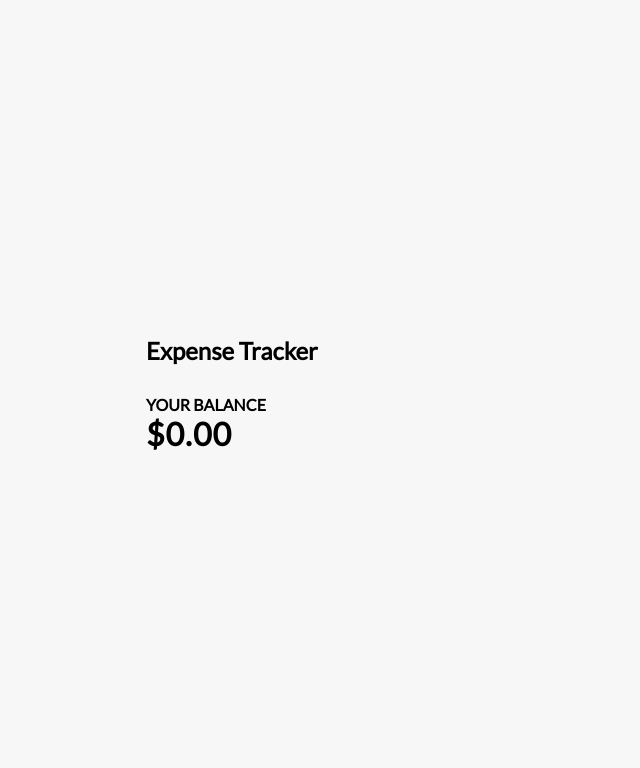
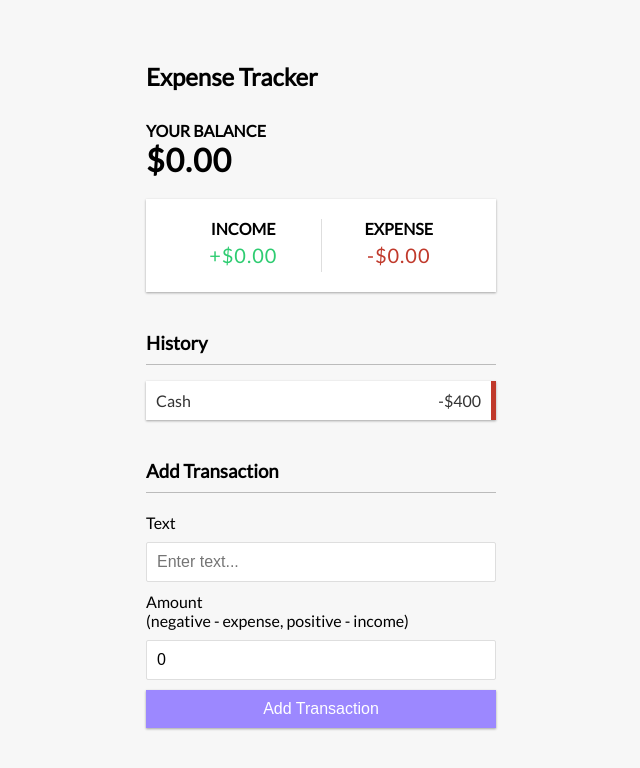
Before and after one commit to alina-moskalenko/Expense_Tracker, a React (Create React App) app: page / in a window 1280 px wide. Shown: the top 768 px of the page, without its empty margins (319-959 px from the left). Built offline with nearby package versions, Linux system fonts and the light colour scheme.

Commit message:
basic UI (components) added

```diff
--- a/src/App.js
+++ b/src/App.js
@@ -1,6 +1,9 @@
 import React from 'react';
 import { Header } from './components/Header';
 import { Balance } from './components/Balance';
+import { IncomeExpenses } from './components/IncomeExpenses';
+import { TransactionList } from './components/TransactionList';
+import { AddTransaction } from './components/AddTransaction';
 
 import './App.css';
 
@@ -10,6 +13,9 @@
       <Header />
       <div className='container'>
         <Balance />
+        <IncomeExpenses />
+        <TransactionList />
+        <AddTransaction />
       </div>
     </div>
   );
--- /dev/null
+++ b/src/components/AddTransaction.js
@@ -0,0 +1,35 @@
+import React, { useState } from 'react';
+
+export const AddTransaction = () => {
+  const [text, setText] = useState('');
+  const [amount, setAmount] = useState(0);
+
+  return (
+    <>
+      <h3>Add Transaction</h3>
+      <form>
+        <div className='form-control'>
+          <label htmlFor='text'>Text</label>
+          <input
+            type='text'
+            value={text}
+            onChange={(e) => setText(e.target.value)}
+            placeholder='Enter text...'
+          ></input>
+        </div>
+        <div className='form-control'>
+          <label htmlFor='amount'>
+            Amount <br /> (negative - expense, positive - income){' '}
+          </label>
+          <input
+            type='number'
+            value={amount}
+            onChange={(e) => setAmount(e.target.value)}
+            placeholder='Enter amount...'
+          ></input>
+        </div>
+        <button className='btn'>Add Transaction</button>
+      </form>
+    </>
+  );
+};
--- a/src/components/Balance.js
+++ b/src/components/Balance.js
@@ -4,7 +4,7 @@
   return (
     <>
       <h4>Your Balance</h4>
-      <h1 id='balance'>$0.00</h1>
+      <h1>$0.00</h1>
     </>
   );
 };
--- /dev/null
+++ b/src/components/IncomeExpenses.js
@@ -0,0 +1,16 @@
+import React from 'react';
+
+export const IncomeExpenses = () => {
+  return (
+    <div className='inc-exp-container'>
+      <div>
+        <h4>Income</h4>
+        <p className='money plus'>+$0.00</p>
+      </div>
+      <div>
+        <h4>Expense</h4>
+        <p className='money minus'>-$0.00</p>
+      </div>
+    </div>
+  );
+};
--- /dev/null
+++ b/src/components/TransactionList.js
@@ -0,0 +1,15 @@
+import React from 'react';
+
+export const TransactionList = () => {
+  return (
+    <>
+      <h3>History</h3>
+      <ul id='list' className='list'>
+        <li className='minus'>
+          Cash<span>-$400</span>
+          <button className='delete-btn'>x</button>
+        </li>
+      </ul>
+    </>
+  );
+};
```
